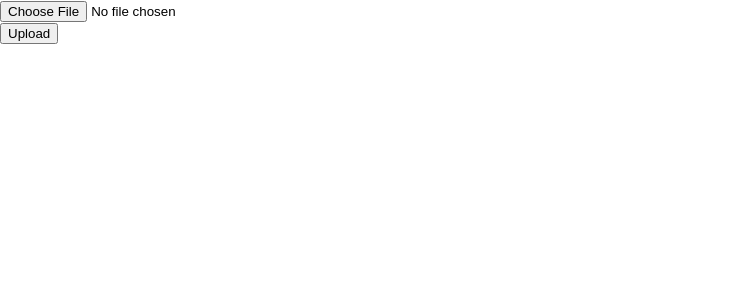
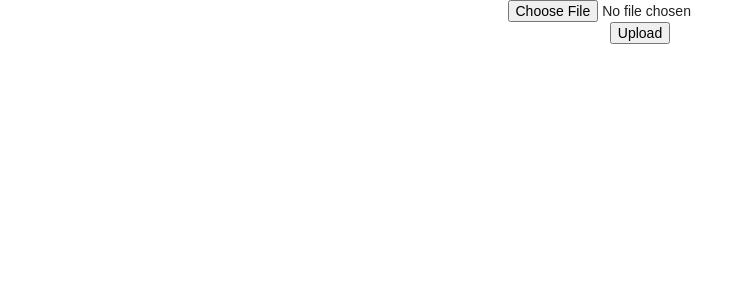
Before and after one commit to Miqotes/shopify-image-repo, a React (Create React App) app: page / in a window 1280 px wide. Shown: the top 300 px of the page, without its empty margins (0-754 px from the left). Built offline with nearby package versions, Linux system fonts and the light colour scheme.

Commit message:
centered container around form

```diff
--- a/src/App.js
+++ b/src/App.js
@@ -1,5 +1,6 @@
 import React, { useState } from "react";
-import "./styles.css";
+import 'semantic-ui-css/semantic.min.css'
+
 
 const App = () => {
   const [file, setFile] = useState([]);
@@ -21,8 +22,8 @@ const App = () => {
   }
 
   return (
-    <form>
-      <div className="form-group preview">
+    <form class="ui center aligned container">
+      <div>
         {file.length > 0 &&
           file.map((item, index) => {
             return (
```
